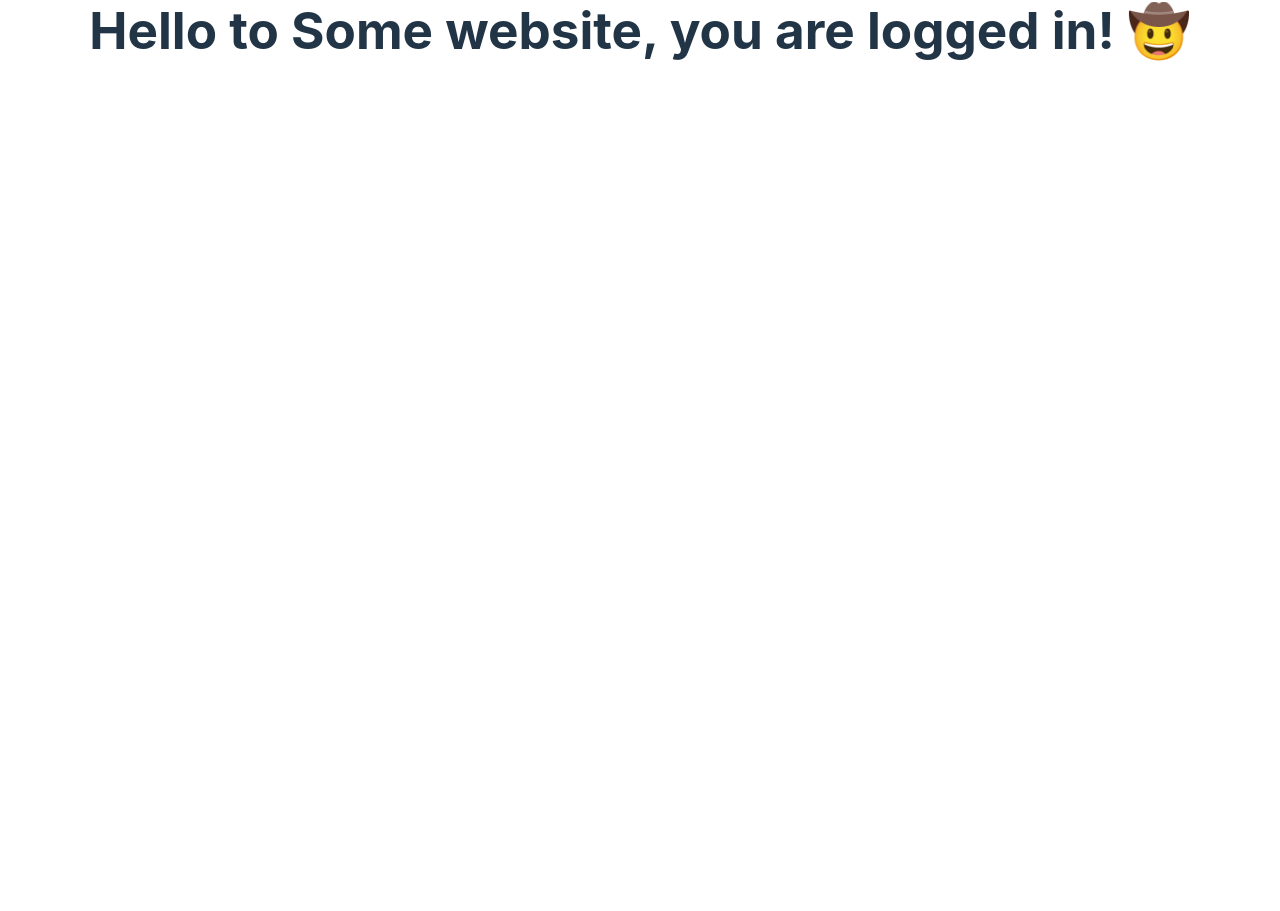
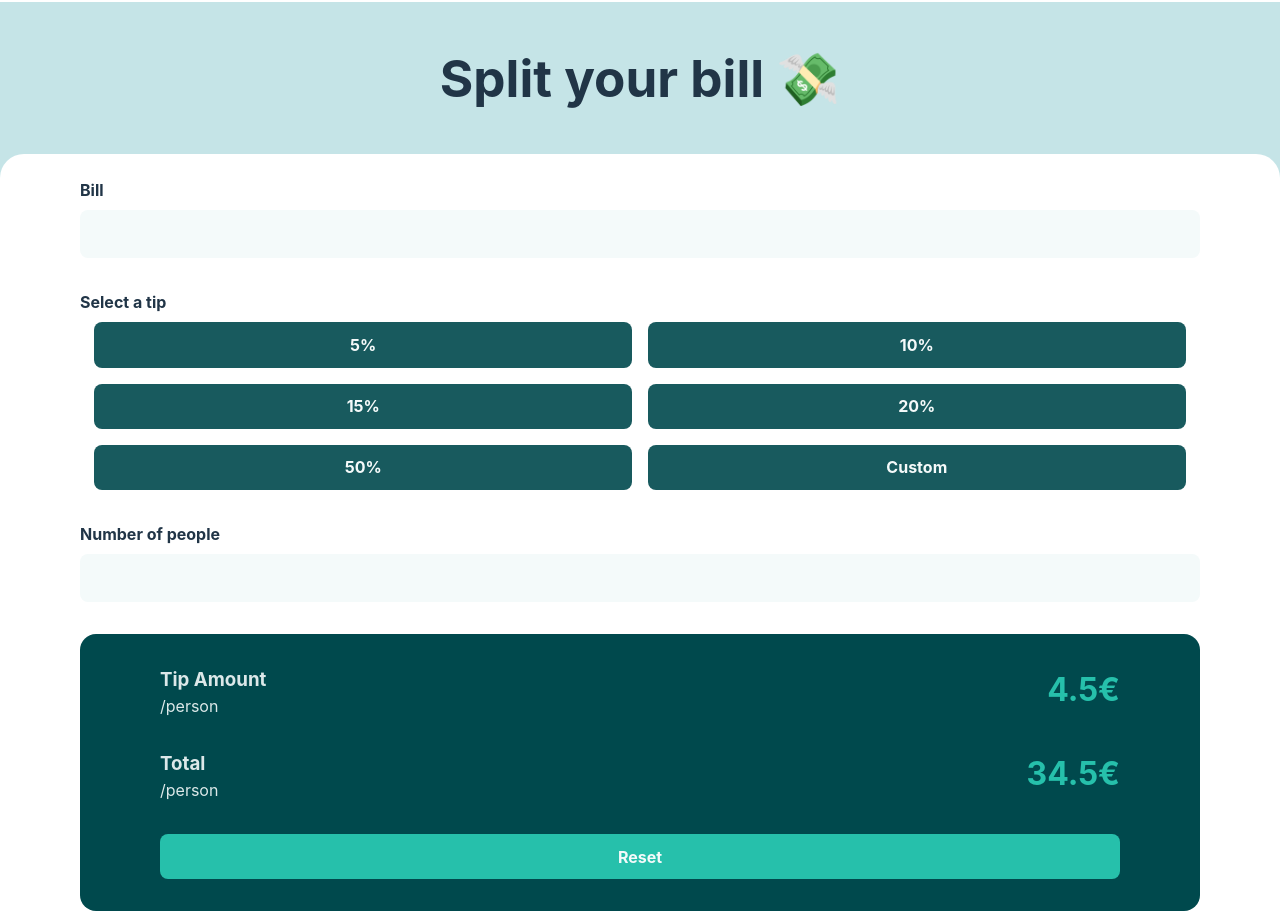
Before and after one commit to meegido/some-website, a React (Vite) app: page /home in a window 1280 px wide. Shown: the part 254-1165 px from the top of the page. Before the commit the page ends 800 px from the top, so only its background shows below. Built offline with nearby package versions, Linux system fonts and the light colour scheme.

Commit message:
adding html tip calculator

```diff
--- a/src/components/header/header.module.css
+++ b/src/components/header/header.module.css
@@ -2,7 +2,6 @@
   display: flex;
   height: var(--header-height);
   padding: var(--site-spacing);
-  background-color: rgb(193, 243, 194);
   justify-content: space-between;
   width: 100%;
   background-color: var(--color-bg);
--- a/src/components/home.jsx
+++ b/src/components/home.jsx
@@ -1,9 +1,57 @@
-import React from 'react';
+import styles from './home.module.css';
 
 const Home = () => {
   return (
     <>
-      <h1>Hello to Some website, you are logged in! 🤠</h1>
+      <section className={styles['page__wrapper']}>
+        <h1 className={styles['page__title']}>Split your bill 💸</h1>
+        <div className={styles['calculator__wrapper']}>
+          <section className={styles['calculator__config']}>
+            <article className={`${styles.config}`}>
+              <label>Bill</label>
+              <input type="text" />
+            </article>
+            <article className={styles.config}>
+              <p>Select a tip</p>
+              <div className={styles.tip}>
+                <button className={styles['config__button']}>5%</button>
+                <button className={styles['config__button']}>10%</button>
+                <button className={styles['config__button']}>15%</button>
+                <button className={styles['config__button']}>20%</button>
+                <button className={styles['config__button']}>50%</button>
+                <button className={styles['config__button']}>Custom</button>
+              </div>
+            </article>
+            <article className={styles.config}>
+              <label htmlFor="people">Number of people</label>
+              <input type="text" />
+            </article>
+          </section>
+          <section className={styles.display}>
+            <article className={styles['display__result']}>
+              <div className={styles.legend}>
+                <h3>Tip Amount</h3>
+                <p>/person</p>
+              </div>
+              <div className={styles.amount}>
+                <p>4.5€</p>
+              </div>
+            </article>
+            <article className={styles['display__result']}>
+              <div className={styles.legend}>
+                <h3>Total</h3>
+                <p>/person</p>
+              </div>
+              <div className={styles.amount}>
+                <p>34.5€</p>
+              </div>
+            </article>
+            <div className={styles.reset}>
+              <button className={styles['reset__button']}>Reset</button>
+            </div>
+          </section>
+        </div>
+      </section>
     </>
   );
 };
--- /dev/null
+++ b/src/components/home.module.css
@@ -0,0 +1,133 @@
+.page__wrapper,
+.calculator__wrapper {
+  width: 100%;
+  display: flex;
+
+  flex-direction: column;
+}
+
+.page__wrapper {
+  --strong-cyan: hsl(172, 67%, 45%);
+  --very-dark-cyan: hsl(183, 100%, 15%);
+  --dary-grayish-cyan: hsl(186, 14%, 43%);
+  --grayish-cyan: hsl(184, 14%, 56%);
+  --light-grayish-cyan: hsl(185, 41%, 84%);
+  --very-light-grayish-cyan: hsl(189, 41%, 97%);
+  --white: hsl(0, 0%, 100%);
+
+  background-color: var(--light-grayish-cyan);
+  padding: 0;
+  height: 100vh;
+  align-items: flex-start;
+  gap: 48px;
+  padding-top: 48px;
+}
+
+h1 {
+  padding: 0 var(--container-padding);
+  width: 100%;
+  display: flex;
+  justify-content: center;
+}
+
+.calculator__wrapper {
+  align-items: flex-start;
+  background-color: var(--white);
+  padding: 24px var(--container-padding);
+  border-radius: 24px;
+  gap: 32px;
+  height: 100%;
+}
+
+.calculator__config {
+  display: flex;
+  flex-direction: column;
+  gap: 32px;
+  width: 100%;
+}
+
+.config {
+  display: flex;
+  flex-direction: column;
+  gap: 8px;
+}
+
+.config p,
+.config label {
+  font-weight: bold;
+}
+
+.config input {
+  height: 48px;
+  border: none;
+  background-color: var(--very-light-grayish-cyan);
+  border-radius: 8px;
+  padding: 0 16px;
+}
+
+.config .tip {
+  border: none;
+  display: flex;
+  flex-wrap: wrap;
+  gap: 16px;
+  justify-content: center;
+}
+
+.config__button {
+  list-style-type: none;
+  display: flex;
+  align-items: center;
+  width: 48%;
+  justify-content: center;
+  cursor: pointer;
+  background-color: var(--very-dark-cyan);
+  color: var(--very-light-grayish-cyan);
+  font-weight: bold;
+  opacity: 0.9;
+}
+
+.config__button:hover {
+  background-color: var(--strong-cyan);
+  color: var(--very-dark-cyan);
+}
+
+.display {
+  background-color: var(--very-dark-cyan);
+  width: 100%;
+  border-radius: 16px;
+  color: var(--very-light-grayish-cyan);
+  padding: 32px var(--container-padding);
+  display: flex;
+  flex-direction: column;
+  gap: 32px;
+}
+
+.display__result {
+  display: flex;
+  justify-content: space-between;
+}
+
+.legend {
+  display: flex;
+  flex-direction: column;
+  opacity: 0.9;
+}
+
+.amount {
+  display: flex;
+  color: var(--strong-cyan);
+  font-weight: bold;
+  font-size: 32px;
+}
+
+.reset__button {
+  width: 100%;
+  background-color: var(--strong-cyan);
+  color: var(--very-light-grayish-cyan);
+  font-weight: bold;
+}
+
+.reset__button:hover {
+  background-color: var(--strong-cyan);
+  color: var(--very-dark-cyan);
+}
--- a/src/layout.module.css
+++ b/src/layout.module.css
@@ -1,5 +1,4 @@
 .wrapper {
-  padding: 0 var(--container-padding);
   display: flex;
   justify-content: center;
   padding-top: 8rem;
```
Also changed, not shown: 1 other file (tests, documents, lock files or other folders).
